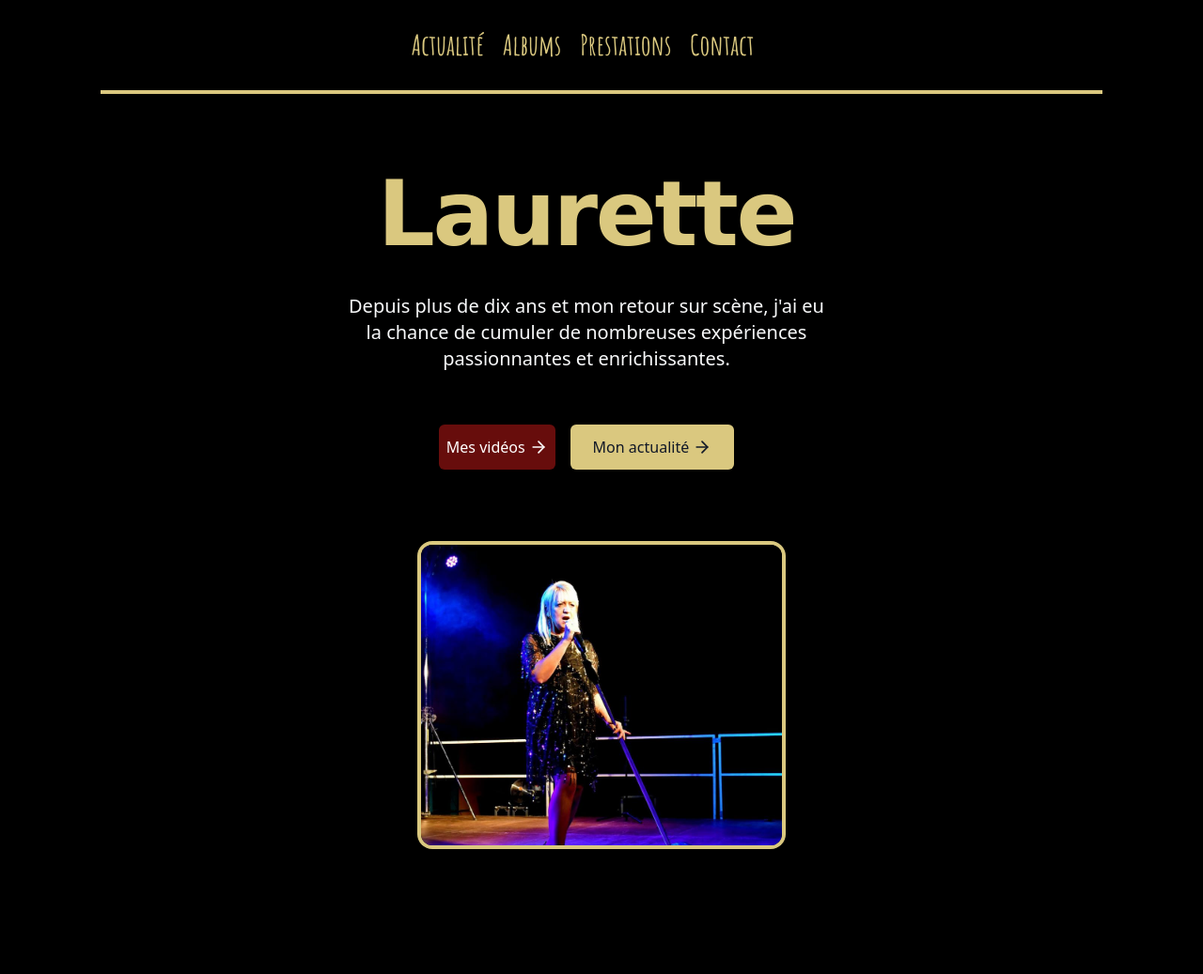
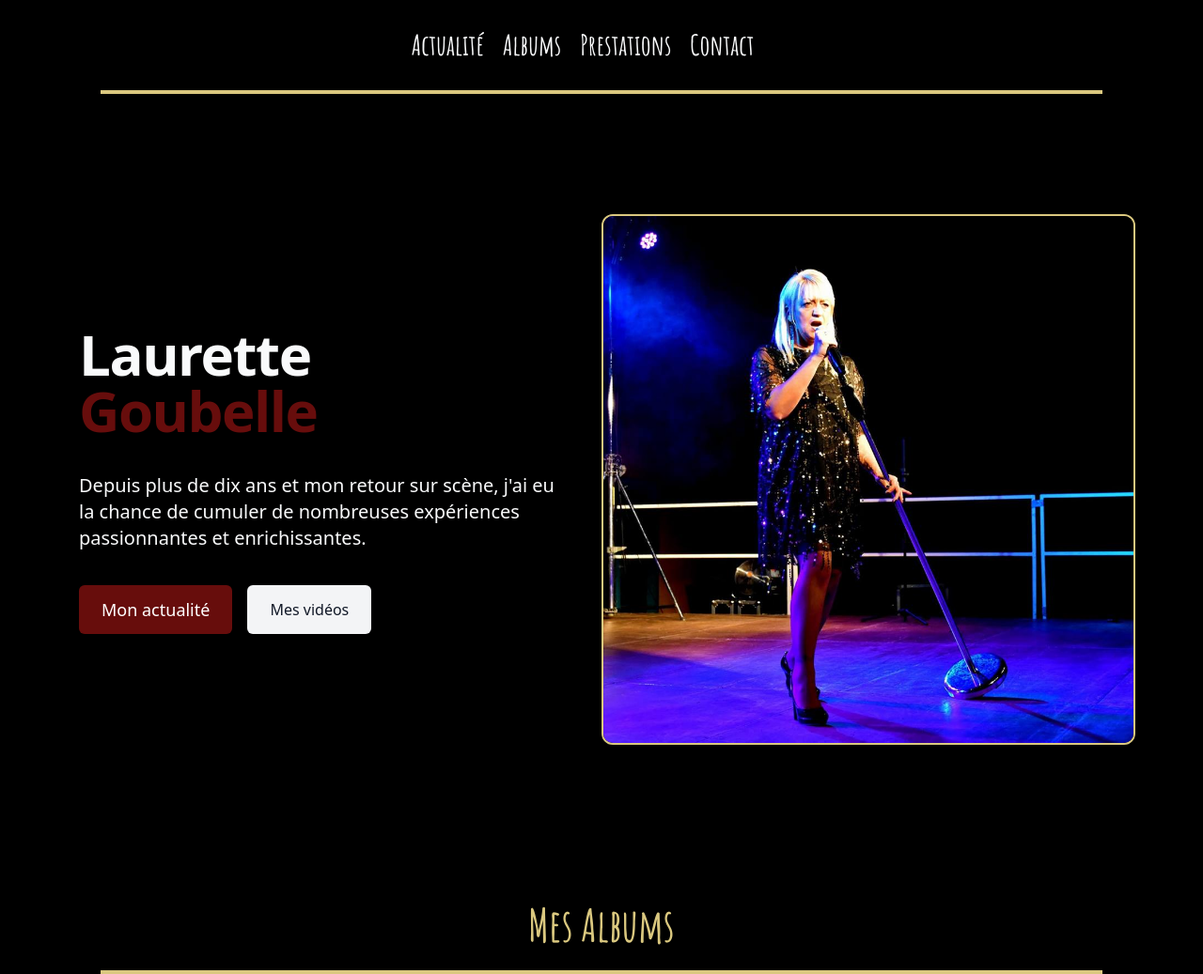
Before and after one commit to MaximHivin/Laurette-Singer-Pro, a website: page index.html in a window 1280 px wide. Shown: the top 1037 px of the page at 94% size. Drawn offline with Linux system fonts and the light colour scheme; a web font is replaced by a local one.

Commit message:
petites retouches supplémentaires

```diff
--- a/index.html
+++ b/index.html
@@ -16,23 +16,24 @@
     <link rel="stylesheet" href="output.css">
     <script defer src="app.js"></script>
     <!----------------------- Ne pas oublier la meta description ------------------------>
+    <meta name="description" content="Chanteuse professionnelle depuis plus de dix ans, je vous invite à découvrir mon univers musical riche en émotion.">
     <!----------------------- Ne pas oublier la favicon ------------------------>
+    <link rel="shortcut icon" type="image/png" href="ressources/images/BG-Laurette.png">
 </head>
 <body class="body">
 
 <!------------------------------ Section Navigation desktop/tablette ----------------------------------------->
 
 <section class="body opacity-0 relative w-full h-24 px-8 body-font md:opacity-100">
-        <!-- <a href="#_" class="relative z-10 flex items-center py-5 w-auto text-4xl font-extrabold font-family leading-none text-white select-none">Laurette</a> -->
 
             <nav class="top-0 left-0 z-0 flex items-center justify-center w-full h-full py-5 -ml-0 space-x-5 text-xl md:-ml-5 md:py-0 md:absolute">
-                <a href="#home" class="relative text-3xl font-family2 leading-6 text-gold transition duration-150 ease-out hover:text-red-700">Actualité</a>
+                <a href="#home" class="relative text-3xl font-family2 leading-6 text-gray-50 transition duration-150 ease-out hover:text-gold">Actualité</a>
 
-                <a href="#album" class="relative text-3xl font-family2 leading-6 text-gold transition duration-150 ease-out hover:text-red-700">Albums</a>
+                <a href="#album" class="relative text-3xl font-family2 leading-6 text-gray-50 transition duration-150 ease-out hover:text-gold">Albums</a>
 
-                <a href="#prestations" class="relative text-3xl font-family2 leading-6 text-gold transition duration-150 ease-out hover:text-red-700">Prestations</a>
+                <a href="#prestations" class="relative text-3xl font-family2 leading-6 text-gray-50 transition duration-150 ease-out hover:text-gold">Prestations</a>
 
-                <a href="#contact" class="relative text-3xl font-family2 leading-6 text-gold transition duration-150 ease-out hover:text-red-600">Contact</a>
+                <a href="#contact" class="relative text-3xl font-family2 leading-6 text-gray-50 transition duration-150 ease-out hover:text-gold">Contact</a>
             </nav>
 
 
@@ -65,19 +66,19 @@
 <ul class="toggle-menu hidden p-2">
 
     <li>
-        <a href="#accueil" class="block px-3 py-2 rounded-md text-2xl font-family2 text-gold hover:text-gray-50 hover:bg-gray-50" id="item-link">Accueil</a>
+        <a href="#accueil" class="block px-3 py-2 rounded-md text-2xl font-family2 text-gold hover:text-gray-50" id="item-link">Accueil</a>
     </li>
 
     <li>
-        <a href="#album" class="block px-3 py-2 rounded-md text-2xl font-family2 text-gold hover:text-gray-50 hover:bg-gray-50" id="item-link">Albums</a>
+        <a href="#album" class="block px-3 py-2 rounded-md text-2xl font-family2 text-gold hover:text-gray-50" id="item-link">Albums</a>
     </li>
 
     <li>
-        <a href="#prestations" class="block px-3 py-2 rounded-md text-2xl font-family2 text-gold hover:text-gray-50 hover:bg-gray-50" id="item-link">Prestations</a>
+        <a href="#prestations" class="block px-3 py-2 rounded-md text-2xl font-family2 text-gold hover:text-gray-50" id="item-link">Prestations</a>
     </li>
 
     <li>
-        <a href="#contact" class="block px-3 py-2 rounded-md text-2xl font-family2 text-gold hover:text-gray-50 hover:bg-gray-50" id="item-link">Contact</a>
+        <a href="#contact" class="block px-3 py-2 rounded-md text-2xl font-family2 text-gold hover:text-gray-50" id="item-link">Contact</a>
     </li>
 
 </ul>
@@ -86,29 +87,29 @@
 </section>
 
 <!-- Section 2 -->
-<section class="body my-10 py-10 bg-white md:px-0" id="home">
+
+<section class="body px-2 py-32 bg-white md:px-0">
     <div class="container items-center max-w-6xl px-8 mx-auto xl:px-5">
-    <div class="flex flex-wrap items-center gap-10 sm:-mx-3 md:flex-col">
+      <div class="flex flex-wrap items-center sm:-mx-3">
         <div class="w-full md:w-1/2 md:px-3">
           <div class="w-full pb-6 space-y-6 sm:max-w-md lg:max-w-lg md:space-y-4 lg:space-y-8 xl:space-y-9 sm:pr-5 lg:pr-0 md:pb-0">
-
-          <h1 class="text-4xl text-center font-extrabold text-shadow-lg shadow-gold font-family tracking-tight text-gold  md:text-7xl lg:text-8xl">Laurette</h1>
-
-          <p class="mx-auto text-center text-base text-gray-50 sm:max-w-md lg:text-xl md:max-w-3xl">Depuis plus de dix ans et mon retour sur scène, j'ai eu la chance de cumuler de nombreuses expériences passionnantes et enrichissantes.</p>
-          <div class="relative flex flex-col justify-center sm:flex-row sm:space-x-4 py-5">
-            <a href="https://www.youtube.com/results?search_query=laurette+goubelle" target="_blank" class="flex items-center w-full px-6 py-3 mb-3 text-white bg-red rounded-md sm:mb-0 hover:bg-red-700 sm:w-auto sm:py-0 px-2">
+            <h1 class="text-4xl font-extrabold tracking-tight text-gray-50 sm:text-5xl md:text-4xl lg:text-5xl xl:text-6xl">
+              <span class="block xl:inline">Laurette</span>
+              <span class="block text-red xl:inline">Goubelle</span>
+            </h1>
+            <p class="mx-auto text-base text-gray-50 sm:max-w-md lg:text-xl md:max-w-3xl">Depuis plus de dix ans et mon retour sur scène, j'ai eu la chance de cumuler de nombreuses expériences passionnantes et enrichissantes.</p>
+            <div class="relative flex flex-col sm:flex-row sm:space-x-4">
+              <a href="#_" class="flex items-center w-full px-6 py-3 mb-3 text-lg text-white bg-red rounded-md sm:mb-0 hover:bg-gold sm:w-auto">
+                Mon actualité
+              </a>
+              <a href="https://www.youtube.com/results?search_query=laurette+goubelle" class="flex items-center px-6 py-3 text-gray-900 bg-gray-100 rounded-md hover:bg-gray-300">
                 Mes vidéos
-              <svg xmlns="http://www.w3.org/2000/svg" class="w-5 h-5 ml-1" viewBox="0 0 24 24" fill="none" stroke="currentColor" stroke-width="2" stroke-linecap="round" stroke-linejoin="round"><line x1="5" y1="12" x2="19" y2="12"></line><polyline points="12 5 19 12 12 19"></polyline></svg>
-            </a>
-            <a href="#_" target="_blank" class="flex items-center px-6 py-3 text-gray-900 bg-gold rounded-md hover:bg-gray-200 hover:text-gray-900">
-              Mon actualité
-              <svg xmlns="http://www.w3.org/2000/svg" class="w-5 h-5 ml-1" viewBox="0 0 24 24" fill="none" stroke="currentColor" stroke-width="2" stroke-linecap="round" stroke-linejoin="round"><line x1="5" y1="12" x2="19" y2="12"></line><polyline points="12 5 19 12 12 19"></polyline></svg>
               </a>
             </div>
           </div>
         </div>
         <div class="w-full md:w-1/2">
-            <div class="w-80 h-80 md:w-96 mx-auto mt-5 overflow-hidden rounded-md ring-4 ring-gold sm:rounded-xl">
+          <div class="w-full h-auto overflow-hidden rounded-md border-2 border-gold sm:rounded-xl">
               <img src="ressources/images/mom.jpg">
             </div>
         </div>
@@ -118,68 +119,17 @@
 
 <!-- Section 3 -->
 <section class="relative w-full body" id="album">
-    <div class="body relative w-10/12 py-10 mx-auto sm:py-12 md:py-16 md:px-10 max-w-6xl">
 
     <h2 class="text-center text-gold font-family2 pt-10 pb-6 text-3xl md:text-5xl">
         Mes Albums
       </h2>
 
-        <hr class="block mx-auto w-full bg-gold h-1 mb-24 border-none">
+    <hr class="block w-10/12 mx-auto bg-gold h-1 mb-24 border-none">
+
+    <div class="body relative w-full py-10 mx-auto sm:py-12 md:py-16 md:px-10 max-w-6xl">
+
 
         <!-- *********************** ALBUM 1 ************************* -->
-
-        <!-- <div class="relative flex flex-col py-6 lg:py-12 lg:flex-row justify-between items-center pt-10">
-            <div class="w-full max-w-xl mx-auto text-center">
-                    <div class="mb-0 lg:max-w-lg mr-0 flex justify-center items-center flex-col">
-                        <h2 class="text-gray-50 text-3xl px-5">"Quand la môme inspire"</h2>
-                        <p class="mb-5 text-base text-gray-50 md:text-center p-5">
-                            Mon premier album sorti en 2013. J'y chante des compositions de variété française et des reprises de Piaf.
-                        </p>
-                        <div class="text-center md:mb-10">
-                        <audio controls  controlsList="nodownload">
-                            <source src="ressources/sons/13 - Mon Dieu.mp3" type="audio/mpeg">
-                        </audio>
-                        </div>
-                    </div>
-            </div> -->
-
-            <!-- <div class="flex justify-center w-full h-full px-2 mx-auto mt-10 lg:w-1/2 lg:max-w-full lg:flex-row xl:px-0">
-              <img
-                class="object-cover w-64 h-64 rounded lg:rounded-none border-2 border-gold"
-                src="ressources/images/circle-ok.png"
-                alt=""
-              />
-            </div>
-        </div> -->
-
-        <!-- ********************  Fin ALBUM  1 ********************* -->
-
-        <!-- *********** ALBUM 2 ********** -->
-
-        <!-- <div class="relative flex flex-col py-6 lg:py-12 lg:flex-row justify-between items-center pt-10">
-
-            <div class="flex justify-center w-full h-full px-2 mx-auto mt-10 lg:w-1/2 lg:max-w-full lg:flex-row xl:px-0">
-                <img
-                  class="object-cover w-64 h-64 rounded lg:rounded-none border-2 border-gold"
-                  src="ressources/images/Livret page 1.jpg"
-                  alt=""
-                />
-              </div> -->
-
-            <!-- <div class="w-full max-w-xl mt-10 text-center">
-                    <div class="mb-0 lg:max-w-lg flex justify-center items-center flex-col">
-                        <h2 class="text-gray-50 text-3xl px-5">"Dans l'univers de Laurette"</h2>
-                        <p class="mb-5 text-base text-gray-50 md:text-center p-5">
-                        Mon second album sorti en 2015.
-                        J'y chante des morceaux plus personnels.
-                        </p>
-                        <div class="text-center md:mb-10">
-                        <audio controls  controlsList="nodownload">
-                            <source src="ressources/sons/11 - L'accordéoniste.mp3" type="audio/mpeg">
-                        </audio>
-                        </div>
-                    </div>
-            </div> -->
 
 
     <div class="body overflow-hidden relative lg:flex lg:items-center">
@@ -207,6 +157,10 @@
             </div>
         </div>
     </div>
+
+    <!-- ********************  Fin ALBUM  1 ********************* -->
+
+    <!-- *********** ALBUM 2 ********** -->
 
     <div class="body overflow-hidden relative lg:flex lg:items-center">
         <div class="w-full py-12 px-4 sm:px-6 lg:py-16 lg:px-8 z-20">
@@ -299,7 +253,7 @@
       Contact
     </h2>
 
-    <hr class="block mx-auto bg-gold h-1 mb-10 w-10/12 md:w-9/12 border-none">
+    <hr class="block mx-auto bg-gold h-1 mb-10 w-10/12 border-none">
 
     <div class="mx-auto text-center mt-5 md:mt-12 md:max-w-lg md:text-center lg:text-lg text-gray-50">Pour toute demande d'informations ou devis n'hésitez pas à remplir le formulaire</div>
 
@@ -397,13 +351,13 @@
             <a href="#" class="text-gray-50 hover:text-gray-300">
                 <i class="fab fa-facebook-square"></i>
             </a>
-            <a href="#" class="text-gray-50 hover:text-gray-300">
+            <a href="https://www.youtube.com/results?search_query=laurette+goubelle" class="text-gray-50 hover:text-gray-300">
                 <i class="fab fa-youtube"></i>
             </a>
-            <a href="#" class="text-gray-50 hover:text-gray-300">
+            <a href="tel:0699999999" class="text-gray-50 hover:text-gray-300">
                 <i class="fas fa-phone"></i>
             </a>
-            <a href="#" class="text-gray-50 hover:text-gray-300">
+            <a href="#contact" class="text-gray-50 hover:text-gray-300">
                 <i class="fas fa-envelope"></i>
             </a>
         </div>
```
Also changed, not shown: output.css. Lines whose indentation alone changed are shown as unchanged.
